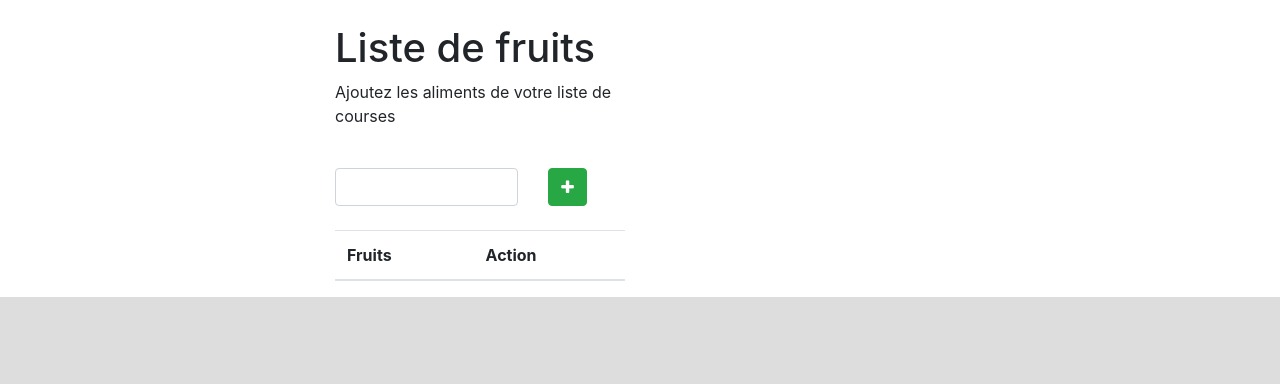
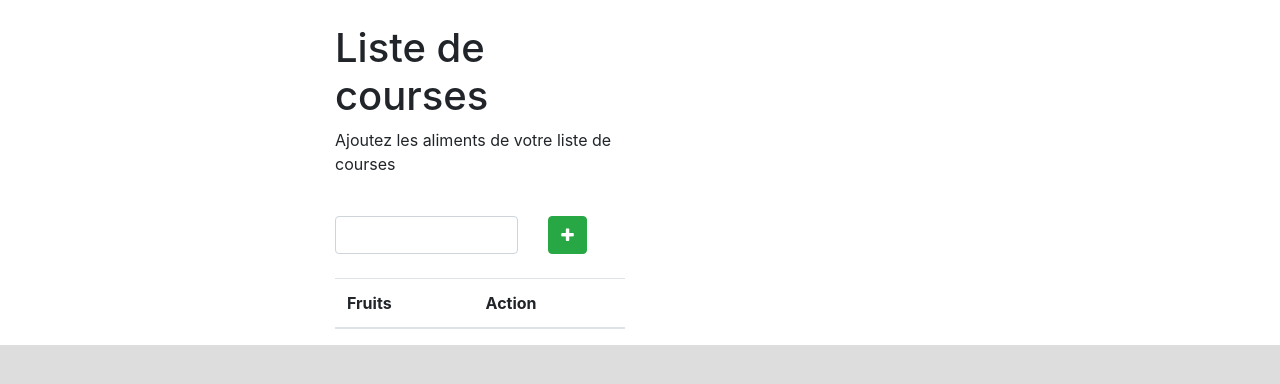
Before and after one commit to dyamna/Javascript-Jquery, a plain HTML site: page Liste des courses/index.html in a window 1280 px wide. Drawn offline with nearby package versions, Linux system fonts and the light colour scheme.

Commit message:
Update index.html

```diff
--- a/Liste des courses/index.html
+++ b/Liste des courses/index.html
@@ -25,7 +25,7 @@
 
 			<div class="col-md-3">
 				<br>
-				<h1>Liste de fruits</h1>
+				<h1>Liste de courses</h1>
 				<p> Ajoutez les aliments de votre liste de courses</p>
 				<br>
 				<div class="row">
```
